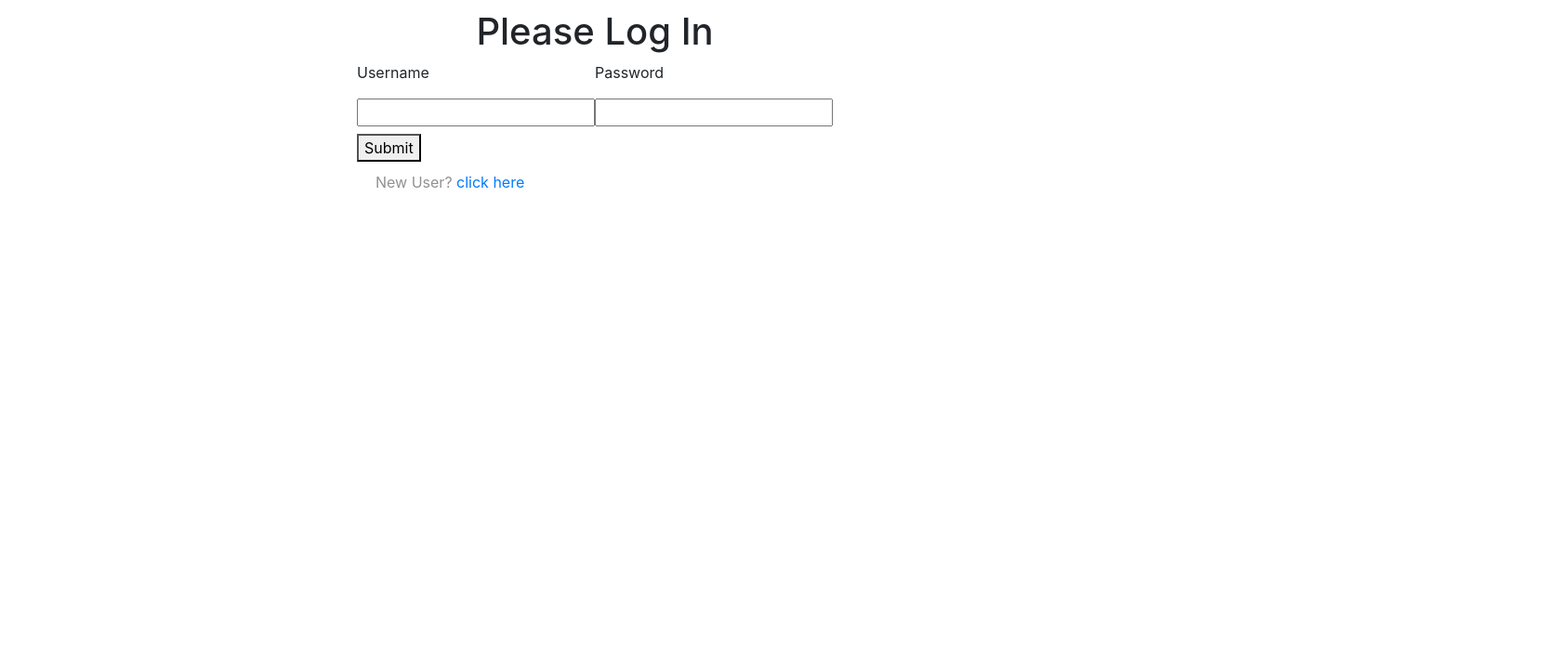
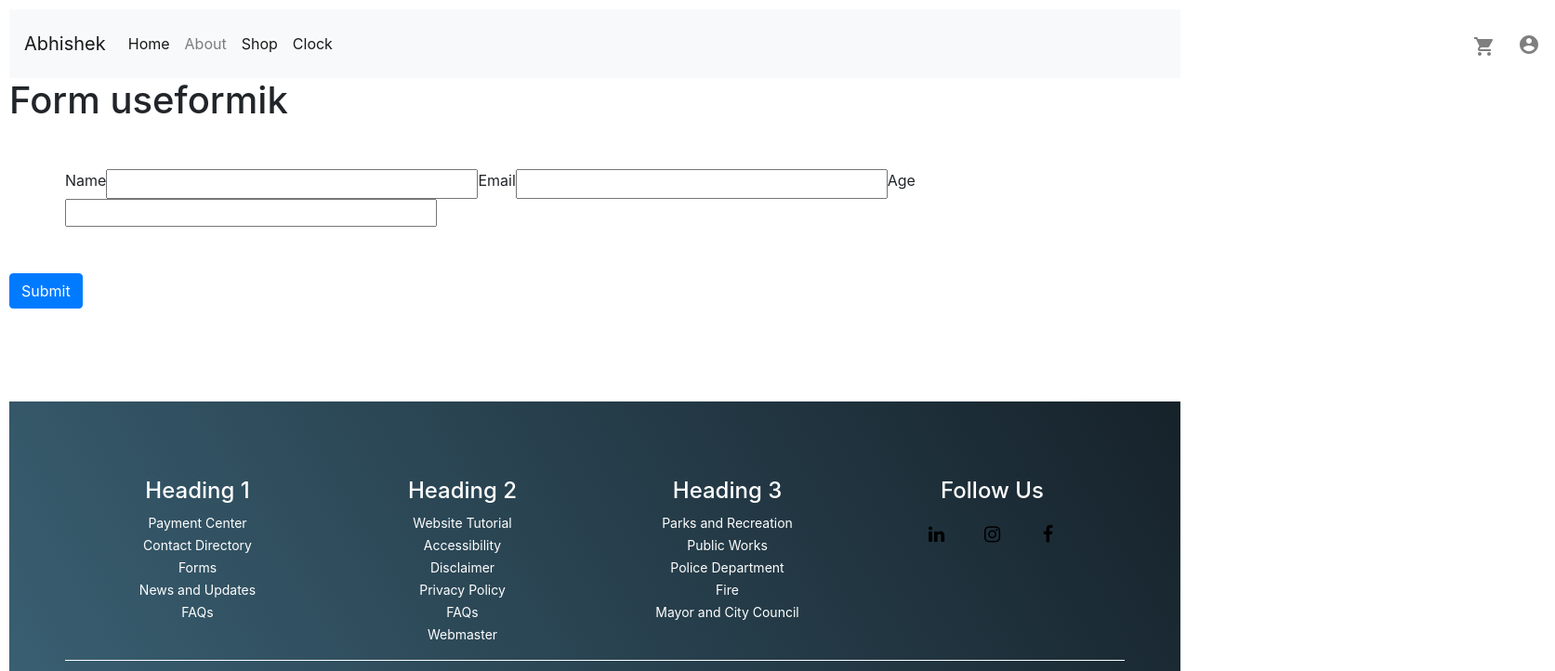
Before and after one commit to Abhishek4298/funcReact, a React (Create React App) app: page /useFormik in a window 1280 px wide. Shown: the top 722 px of the page at 93% size, 1673 px wide, since content can reach past the window. Built offline with nearby package versions, Linux system fonts and the light colour scheme.

Commit message:
added useFormik form.

```diff
--- a/package.json
+++ b/package.json
@@ -12,6 +12,7 @@
     "body-parser": "^1.19.0",
     "bootstrap": "^4.6.0",
     "dotenv": "^10.0.0",
+    "formik": "^2.2.9",
     "mysql": "^2.18.1",
     "mysql2": "^2.2.5",
     "path": "^0.12.7",
--- a/src/App.css
+++ b/src/App.css
@@ -38,11 +38,23 @@
 }
 
 .wrapper {
-	padding: 20px;
+  padding: 20px;
 }
 
 .login-wrapper {
-	display: flex;
-	flex-direction: column;
-	align-items: center;
+  display: flex;
+  flex-direction: column;
+  align-items: center;
 }
+
+ /* form formik */
+input[type="text"],
+input[type="number"],
+input[type="email"] {
+  display: block;
+  width: 400px;
+}
+
+.error {
+  color: red;
+}
--- a/src/App.js
+++ b/src/App.js
@@ -1,112 +1,136 @@
-import React, { useState, useEffect } from 'react';
-import './App.css';
+import React, { useState, useEffect } from "react";
+import "./App.css";
 // import UseStateLearn from "./component/UseStateLearn";
 // import Form from "./component/Form";
 // import UseEffectLearn from "./component/UseEffectLearn";
-import Header from './component/Header';
-import Footer from './component/Footer';
-import Todos from './component/Todos';
-import AddTodo from './component/AddTodo';
-import About from './component/About';
-import Shop from './component/Shop';
-import FlowerAbout from './component/FlowerAbout';
-import SingleProduct from './component/SingleProduct';
-import Clock from './component/Clock';
-import Login from '../src/component/Authentication/Login';
-import useToken from './useToken';
-import Registration from '../src/component/Authentication/Registration';
-import Payment from '../src/component/Payment';
-import ReactRouterLearn from '../src/component/ReactRouterLearn';
+import Header from "./component/Header";
+import Footer from "./component/Footer";
+import Todos from "./component/Todos";
+import AddTodo from "./component/AddTodo";
+import About from "./component/About";
+import Shop from "./component/Shop";
+import FlowerAbout from "./component/FlowerAbout";
+import SingleProduct from "./component/SingleProduct";
+import Clock from "./component/Clock";
+import Login from "../src/component/Authentication/Login";
+import useToken from "./useToken";
+import Registration from "../src/component/Authentication/Registration";
+import Payment from "../src/component/Payment";
+import ReactRouterLearn from "../src/component/ReactRouterLearn";
+import UseFormik from "../src/component/UseFormik";
 
-import {
-	BrowserRouter as Router,
-	Switch,
-	Route
-} from "react-router-dom";
-
+import { BrowserRouter as Router, Switch, Route } from "react-router-dom";
 
 function App() {
   let initTodo;
 
   if (localStorage.getItem("todos") === null) {
     initTodo = [];
-	}
-	else {
+  } else {
     initTodo = JSON.parse(localStorage.getItem("todos"));
   }
 
   const onDelete = (todo) => {
-		setTodos(todos.filter((e) => {
+    setTodos(
+      todos.filter((e) => {
         return e !== todo;
-		}));
+      })
+    );
     localStorage.setItem("todos", JSON.stringify(todos));
-	}
+  };
 
   const addTodo = (title, desc) => {
     let sno;
     if (todos.length === 0) {
       sno = 0;
-		}
-		else {
+    } else {
       sno = todos[todos.length - 1].sno + 1;
     }
     const myTodo = {
       sno: sno,
       title: title,
       desc: desc,
-		}
+    };
     setTodos([...todos, myTodo]);
-	}
+  };
 
   const [todos, setTodos] = useState(initTodo);
   useEffect(() => {
     localStorage.setItem("todos", JSON.stringify(todos));
-	}, [todos])
+  }, [todos]);
 
-	const about_page =
-		[
+  const about_page = [
     {
       ab_no: 1,
       ab_name: "Khushboo",
       ab_post: "Manager",
       ab_email: "nikita.bhangadiya@bacancy.com.com",
-				ab_image: <img className="photo" src="https://cdn2.iconfinder.com/data/icons/avatars-2-7/128/37-512.png" alt="Image" styles="width:100%" />,
-				ab_contact: "12345678"
+      ab_image: (
+        <img
+          className="photo"
+          src="https://cdn2.iconfinder.com/data/icons/avatars-2-7/128/37-512.png"
+          alt="Image"
+          styles="width:100%"
+        />
+      ),
+      ab_contact: "12345678",
     },
     {
       ab_no: 2,
       ab_name: "Darshan",
       ab_post: "Sr. Software Engineer",
       ab_email: "darshan.gauswami@bacancy.com",
-				ab_image: <img className="photo" src="https://encrypted-tbn0.gstatic.com/images?q=tbn:ANd9GcR91lQXh61zr8mPF0F9Ikqsi7iMFeb6kcrX45MwobCVSY7zOaqDXsZu7wtwlE7lWJNCKZw&usqp=CAU	" alt="Image" styles="width:100%" />,
-				ab_contact: "8141393254"
+      ab_image: (
+        <img
+          className="photo"
+          src="https://encrypted-tbn0.gstatic.com/images?q=tbn:ANd9GcR91lQXh61zr8mPF0F9Ikqsi7iMFeb6kcrX45MwobCVSY7zOaqDXsZu7wtwlE7lWJNCKZw&usqp=CAU	"
+          alt="Image"
+          styles="width:100%"
+        />
+      ),
+      ab_contact: "8141393254",
     },
     {
       ab_no: 3,
       ab_name: "Abhishek",
       ab_post: "Software Engineer",
       ab_email: "abhishek.bhavsar@bacancy.com",
-				ab_image: <img className="photo" src="https://st3.depositphotos.com/15648834/17930/v/600/depositphotos_179308454-stock-illustration-unknown-person-silhouette-glasses-profile.jpg" alt="Image" styles="width:100%" />,
-				ab_contact: "7227885771"
+      ab_image: (
+        <img
+          className="photo"
+          src="https://st3.depositphotos.com/15648834/17930/v/600/depositphotos_179308454-stock-illustration-unknown-person-silhouette-glasses-profile.jpg"
+          alt="Image"
+          styles="width:100%"
+        />
+      ),
+      ab_contact: "7227885771",
     },
-		]
+  ];
 
-	const shop_page =
-		[
+  const shop_page = [
     {
       sh_no: 1,
       sh_title: "12 Red Carnations",
       sh_name: "Gift roses ",
       sh_post: "Software Engineer",
-				sh_image: <img src="https://d1whpkioiz600t.cloudfront.net/Images/product/pw-pinkcarnation-teddy-cadburycelebration.jpg" alt="flowerImage" />,
+      sh_image: (
+        <img
+          src="https://d1whpkioiz600t.cloudfront.net/Images/product/pw-pinkcarnation-teddy-cadburycelebration.jpg"
+          alt="flowerImage"
+        />
+      ),
       sh_descr: "This is Link company that builds websites, web ",
-
     },
     {
       sh_no: 2,
       sh_title: "roses in Basket",
       sh_name: "Joyful Baskets Love",
-				sh_image: <img src="https://d1whpkioiz600t.cloudfront.net/Images/product/pw-white-carnation-blue-orchid-bouquet.jpg" alt="flowerImage" />,
+      sh_image: (
+        <img
+          src="https://d1whpkioiz600t.cloudfront.net/Images/product/pw-white-carnation-blue-orchid-bouquet.jpg"
+          alt="flowerImage"
+        />
+      ),
       sh_descr: "This is Link company that builds websites, web ",
     },
     {
@@ -114,15 +138,20 @@ function App() {
       sh_title: "Orchid",
       sh_name: "Admirable Orchid",
       sh_post: "Sr. Software Engineer",
-				sh_image: <img src="https://d1whpkioiz600t.cloudfront.net/Images/product/Joyful-Baskets-Love.jpg" alt="Image" />,
+      sh_image: (
+        <img
+          src="https://d1whpkioiz600t.cloudfront.net/Images/product/Joyful-Baskets-Love.jpg"
+          alt="Image"
+        />
+      ),
       sh_descr: "This is Link company that builds websites, web ",
     },
-		]
+  ];
   const { token, setToken } = useToken();
 
-	if (!token) {
-		return <Login  />
-	}
+  // if (!token) {
+  // 	return <Login  />
+  // }
 
   return (
     <>
@@ -143,46 +172,64 @@ function App() {
 					<Route exact path="/about">
 						<About />
 					</Route> */}
-					<Route exact path="/about" render={() => {
+          <Route
+            exact
+            path="/about"
+            render={() => {
               return (
                 <>
                   <FlowerAbout about_page={about_page} />
-							</>)
-					}}>
-					</Route>
-					<Route exact path="/reactrouterlearn" render={() => {
+                </>
+              );
+            }}
+          ></Route>
+          <Route
+            exact
+            path="/reactrouterlearn"
+            render={() => {
               return (
                 <>
                   <ReactRouterLearn />
-							</>)
-					}}>
-					</Route>
-					<Route exact path="/shop" render={() => {
+                </>
+              );
+            }}
+          ></Route>
+          <Route
+            exact
+            path="/shop"
+            render={() => {
               return (
                 <>
                   <Shop shop_page={shop_page} />
-							</>)
-					}}>
-					</Route>
+                </>
+              );
+            }}
+          ></Route>
           <Route exact path="/singleProduct">
             <SingleProduct />
           </Route>
-					<Route exact path="/clock" render={() => {
+          <Route
+            exact
+            path="/clock"
+            render={() => {
               return (
                 <>
                   <Clock theme="lightTheme" />
-							</>)
-					}}>
-					</Route>
+                </>
+              );
+            }}
+          ></Route>
           <Route exact path="/registration">
             <Registration />
           </Route>
           <Route exact path="/payment">
             <Payment />
           </Route>
+          <Route exact path="/useFormik">
+            <UseFormik />
+          </Route>
         </Switch>
         <Footer />
-
       </Router>
     </>
   );
--- /dev/null
+++ b/src/component/UseFormik.js
@@ -0,0 +1,93 @@
+import { useFormik } from "formik";
+
+const Useformik = () => {
+  const initialValues = {
+    name: "",
+    email: "",
+    age: "",
+  };
+  const onSubmit = (values) => {
+    alert(JSON.stringify(values, null, 2));
+  };
+  const validate = (values) => {
+    console.log("~ values", values);
+    let errors = {};
+    if (!values.name) {
+      errors.name = "Required";
+      console.log("no name ");
+    }
+    if (!values.email) {
+      errors.email = "Required";
+    } else if (
+      !/^[A-Z0-9._%+-]+@[A-Z0-9.-]+\.[A-Z]{2,4}$/i.test(values.email)
+    ) {
+      errors.email = "Invalid email address";
+    }
+    if (!values.age) {
+      errors.age = "Required";
+    }
+    return errors;
+  };
+  const formik = useFormik({
+    initialValues,
+    onSubmit,
+    validate,
+  });
+  console.log("~ visite", formik.touched);
+
+  return (
+    <>
+      <h1>Form useformik</h1>
+      <form onSubmit={formik.handleSubmit} className="box-wrapper">
+        <div className="container">
+          <div className="row">
+            {/* <div className="form-control"> */}
+            <label>Name</label>
+            <input
+              name="name"
+              type="text"
+              onChange={formik.handleChange}
+              value={formik.values.name}
+              onBlur={formik.handleBlur}
+            />
+            {formik.touched.name && formik.errors.name ? (
+              <div className="error">{formik.errors.name}</div>
+            ) : null}
+            <br />
+            <label>Email</label>
+            <input
+              name="email"
+              type="text"
+              onChange={formik.handleChange}
+              value={formik.values.email}
+              onBlur={formik.handleBlur}
+            />
+            {formik.touched.email && formik.errors.email ? (
+              <div className="error">{formik.errors.email}</div>
+            ) : null}
+            <br />
+            <label>Age</label>
+            <input
+              name="age"
+              type="number"
+              onChange={formik.handleChange}
+              value={formik.values.age}
+              onBlur={formik.handleBlur}
+            />
+            {formik.touched.age && formik.errors.age ? (
+              <div className="error">{formik.errors.age}</div>
+            ) : null}
+            <br />
+          </div>
+        </div>
+
+        <button type="submit" className="btn btn-primary">
+          Submit
+        </button>
+        {/* </div> */}
+      </form>
+    </>
+  );
+};
+
+export default Useformik;
--- a/src/useToken.js
+++ b/src/useToken.js
@@ -3,7 +3,6 @@ import { useState } from 'react';
 export default function useToken() {
 	const getToken = () => {
 		const tokenString = localStorage.getItem('token');
-        console.log("🚀 ~ file: useToken.js ~ line 6 ~ getToken ~ tokenString", tokenString)
 		const userToken = JSON.parse(tokenString);
 		return userToken?.token
 	};
```
Also changed, not shown: 1 other file (tests, documents, lock files or other folders). Lines whose indentation alone changed are shown as unchanged.
